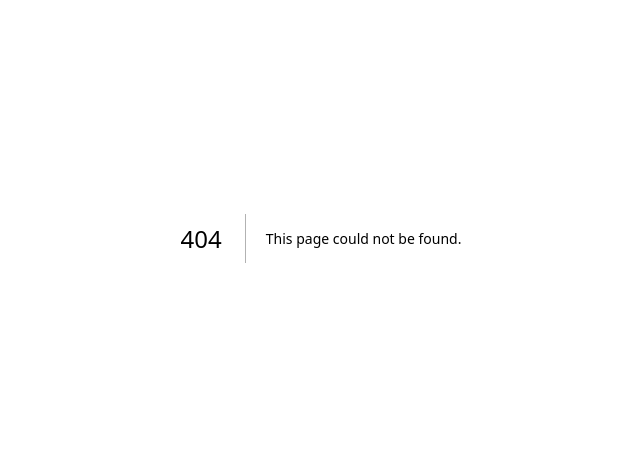
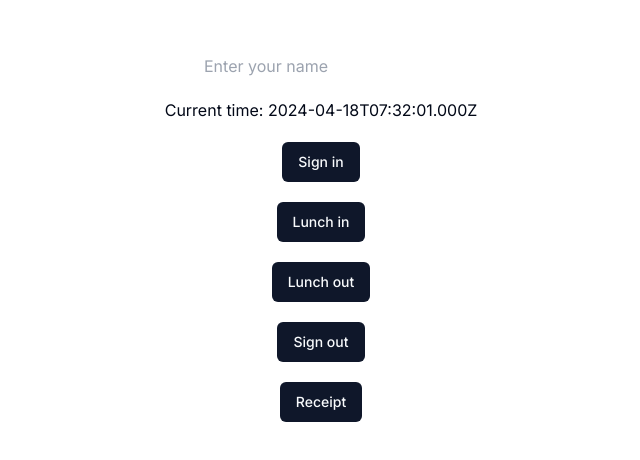
Before and after one commit to Elgius/internl_tools_brandN, a Next.js app: page /attendance in a window 1280 px wide. Before the commit this address had no page. Shown: the part 162-622 px from the top of the page, without its empty margins (319-959 px from the left). Built offline with nearby package versions, Linux system fonts and the light colour scheme; no server answers; the database is empty.

Commit message:
Skeleton of Attendance system created

```diff
--- /dev/null
+++ b/src/app/attendance/page.tsx
@@ -0,0 +1,109 @@
+"use client";
+
+import React, { useEffect, useState } from "react";
+import { Button } from "@/components/ui/button";
+import { supabaseClient } from "@/db/supabaseClient";
+
+function Page() {
+  const [userName, setUserName] = useState("");
+  const [lastUpdateTime, setLastUpdateTime] = useState(null);
+
+  useEffect(() => {
+    const fetchLastUpdateTime = async () => {
+      const { data, error } = await supabaseClient
+        .from("trial")
+        .select("last_update_time")
+        .eq("name", userName)
+        .maybeSingle();
+
+      if (error) {
+        console.error("Error fetching last update time: ", error.message);
+        return;
+      }
+      setLastUpdateTime(data?.last_update_time || null);
+    };
+    fetchLastUpdateTime();
+  }, [userName]);
+
+  const date = new Date();
+  let timestamp = date.toISOString();
+  console.log(timestamp);
+
+  const updateTimeStamp = async (buttonName) => {
+    const currentTime = new Date();
+    const midnight = new Date(
+      currentTime.getFullYear(),
+      currentTime.getMonth(),
+      currentTime.getDate()
+    );
+
+    if (
+      !lastUpdateTime ||
+      currentTime.getTime() >
+        new Date(lastUpdateTime).getTime() + 24 * 60 * 60 * 1000 ||
+      currentTime.getHours() >= 23
+    ) {
+      try {
+        const { data, error } = await supabaseClient.from("trial").upsert(
+          {
+            name: userName,
+            [buttonName]: new Date().toISOString(),
+            last_update_time: new Date().toISOString(),
+          },
+          { returning: "minimal" }
+        );
+
+        if (error) throw error;
+
+        console.log("Update successful:", data);
+      } catch (error) {
+        console.error("Error updating timestamp:", error.message);
+      }
+    } else {
+      console.log("Cannot update until tomorrow or after 11:59 PM today.");
+    }
+  };
+
+  return (
+    <>
+      <div className="flex items-center justify-center overflow-hidden min-h-screen flex-col">
+        <main className="container text-center space-y-5">
+          <div>
+            <input
+              type="text"
+              placeholder="Enter your name"
+              value={userName}
+              onChange={(e) => setUserName(e.target.value)}
+            />
+          </div>
+          <div>
+            <p>Current time: {timestamp}</p>
+          </div>
+          <div>
+            <Button onClick={() => updateTimeStamp("sign_in")}>Sign in</Button>
+          </div>
+          <div>
+            <Button onClick={() => updateTimeStamp("lunch_In")}>
+              Lunch in
+            </Button>
+          </div>
+          <div>
+            <Button onClick={() => updateTimeStamp("lunch_out")}>
+              Lunch out
+            </Button>
+          </div>
+          <div>
+            <Button onClick={() => updateTimeStamp("sign_out")}>
+              Sign out{" "}
+            </Button>
+          </div>
+          <div>
+            <Button>Receipt </Button>
+          </div>
+        </main>
+      </div>
+    </>
+  );
+}
+
+export default Page;
--- a/src/app/page.tsx
+++ b/src/app/page.tsx
@@ -42,7 +42,28 @@ export default function Home() {
             <>
               <AlertDialog>
                 <AlertDialogTrigger asChild>
-                  <Button>History</Button>
+                  <Button className="bg-gray-600">Attendance</Button>
+                </AlertDialogTrigger>
+                <AlertDialogContent>
+                  <AlertDialogHeader>
+                    <AlertDialogTitle>
+                      This funtionaliy is not ready!
+                    </AlertDialogTitle>
+                    <AlertDialogDescription>
+                      This functionality is not ready for use right now, please
+                      wait till we done 🥺
+                    </AlertDialogDescription>
+                  </AlertDialogHeader>
+                  <AlertDialogFooter>
+                    <AlertDialogCancel>Go Back</AlertDialogCancel>
+                  </AlertDialogFooter>
+                </AlertDialogContent>
+              </AlertDialog>
+            </>
+            <>
+              <AlertDialog>
+                <AlertDialogTrigger asChild>
+                  <Button className="bg-gray-600">Salary</Button>
                 </AlertDialogTrigger>
                 <AlertDialogContent>
                   <AlertDialogHeader>
```
